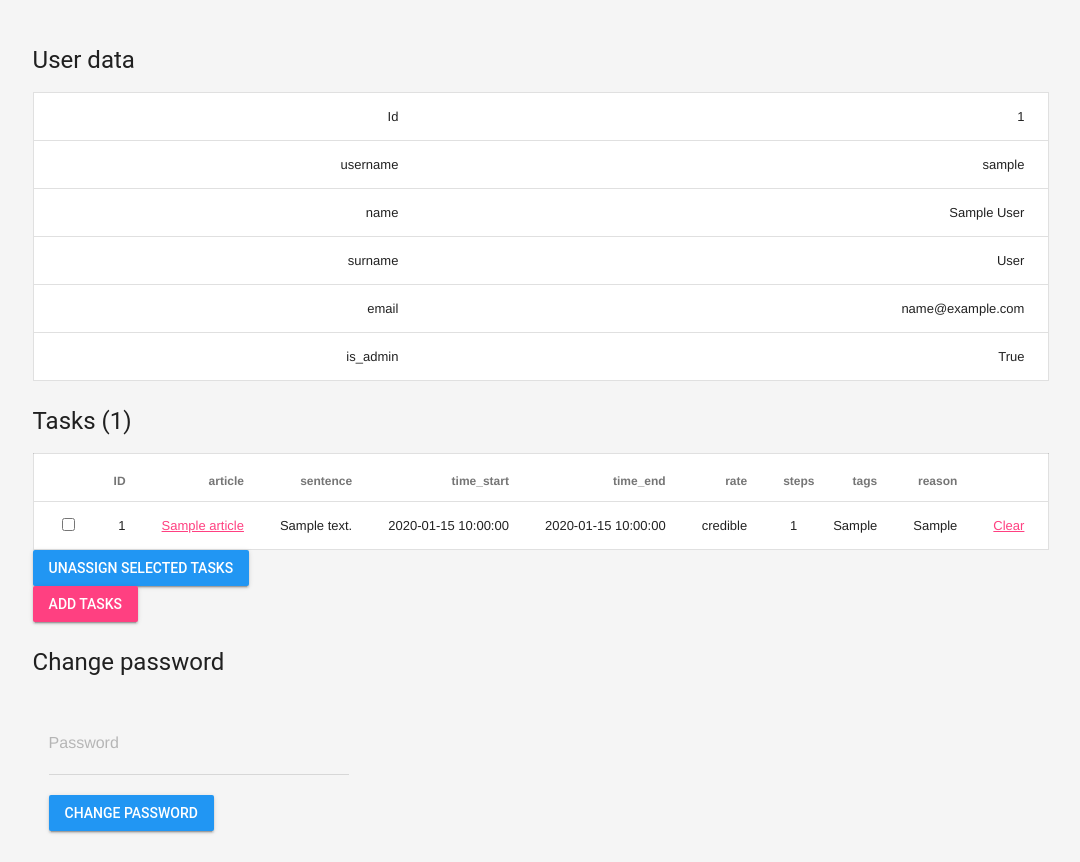
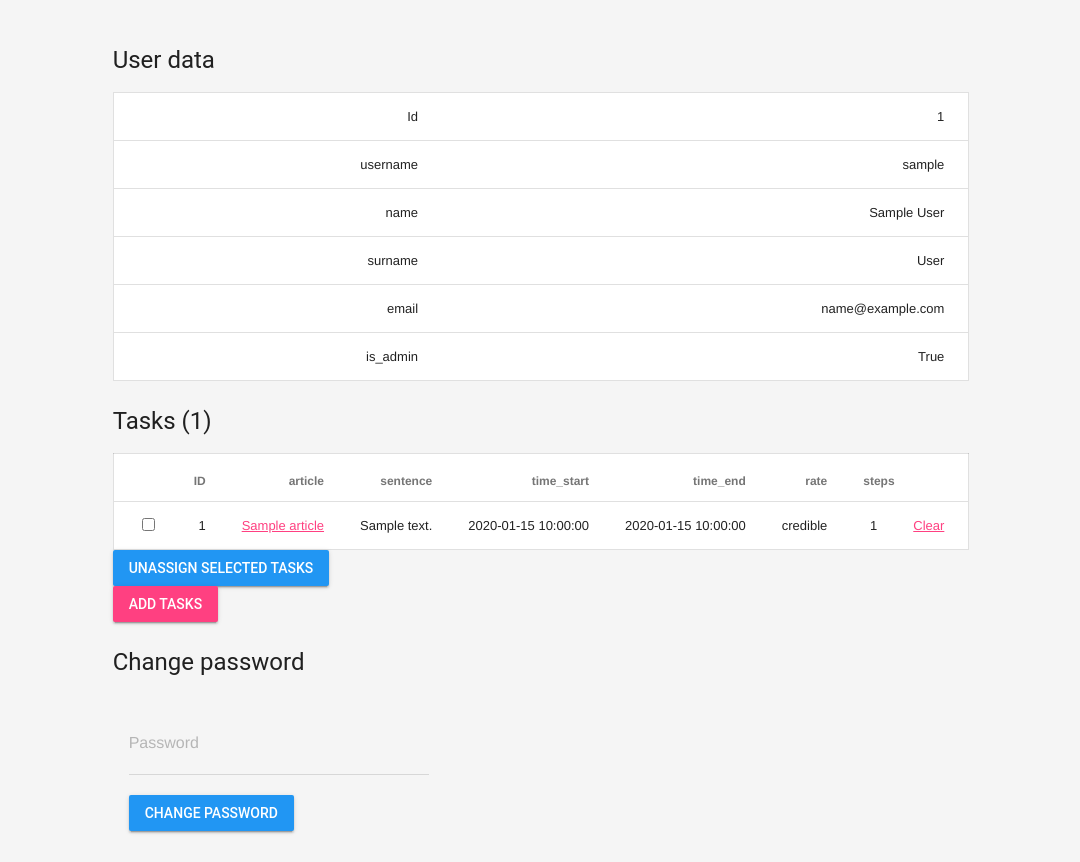
Before and after one commit to alenabozny/med_credibility_surveys, a Flask app: page /admin/user/1 in a window 1280 px wide. Shown: the part 64-926 px from the top of the page, without its empty margins (99-1179 px from the left). Run offline with Flask 2, Linux system fonts and the light colour scheme; a user stored in the database is signed in; tables that the repository leaves empty hold one stand-in row (values such as "Sample post").

Commit message:
clear database without clearing users

```diff
--- a/app/admin/templates/user_admin.html
+++ b/app/admin/templates/user_admin.html
@@ -47,12 +47,13 @@
                     <th>time_end</th>
                     <th>rate</th>
                     <th class="number">steps</th>
-                    <th>tags</th>
-                    <th>reason</th>
+                    <!--<th>tags</th>-->
+                    <!--<th>reason</th>-->
                     <th></th>
                 </tr>
                 </thead>
                 <tbody>
+
                 {% for task in user.tasks %}
                     <tr>
                         <td>
@@ -65,9 +66,10 @@
                         <td>{{ task.time_end.strftime('%Y-%m-%d %H:%M:%S') if task.time_end }}</td>
                         <td>{{ task.rate.value if task.rate }}</td>
                         <td class="number">{{ task.steps if task.steps }}</td>
-                        <td>{{ task.tags if task.tags }}</td>
-                        <td>{{ task.reason if task.reason }}</td>
+                        <!--<td>{{ task.tags if task.tags }}</td>-->
+                        <!--<td>{{ task.reason if task.reason }}</td>-->
                         <td>
+
                             {% if(task.rate) %}
                                 <a href="{{ url_for('admin.clear_task', user_id=user.id, task_id=task.task_id) }}">Clear</a>
                             {% endif %}
--- a/clear_database.py
+++ b/clear_database.py
@@ -9,9 +9,9 @@
     article = db.Table('article', meta)
     sentence = db.Table('sentence', meta)
     task = db.Table('task', meta)
-    user = db.Table('user', meta)
+    # user = db.Table('user', meta)
 
-    for table in [task, sentence, article, user]:
+    for table in [task, sentence, article]:
         print('Clear table %s' % table)
         db.session.execute(table.delete())
     db.session.commit()
```
